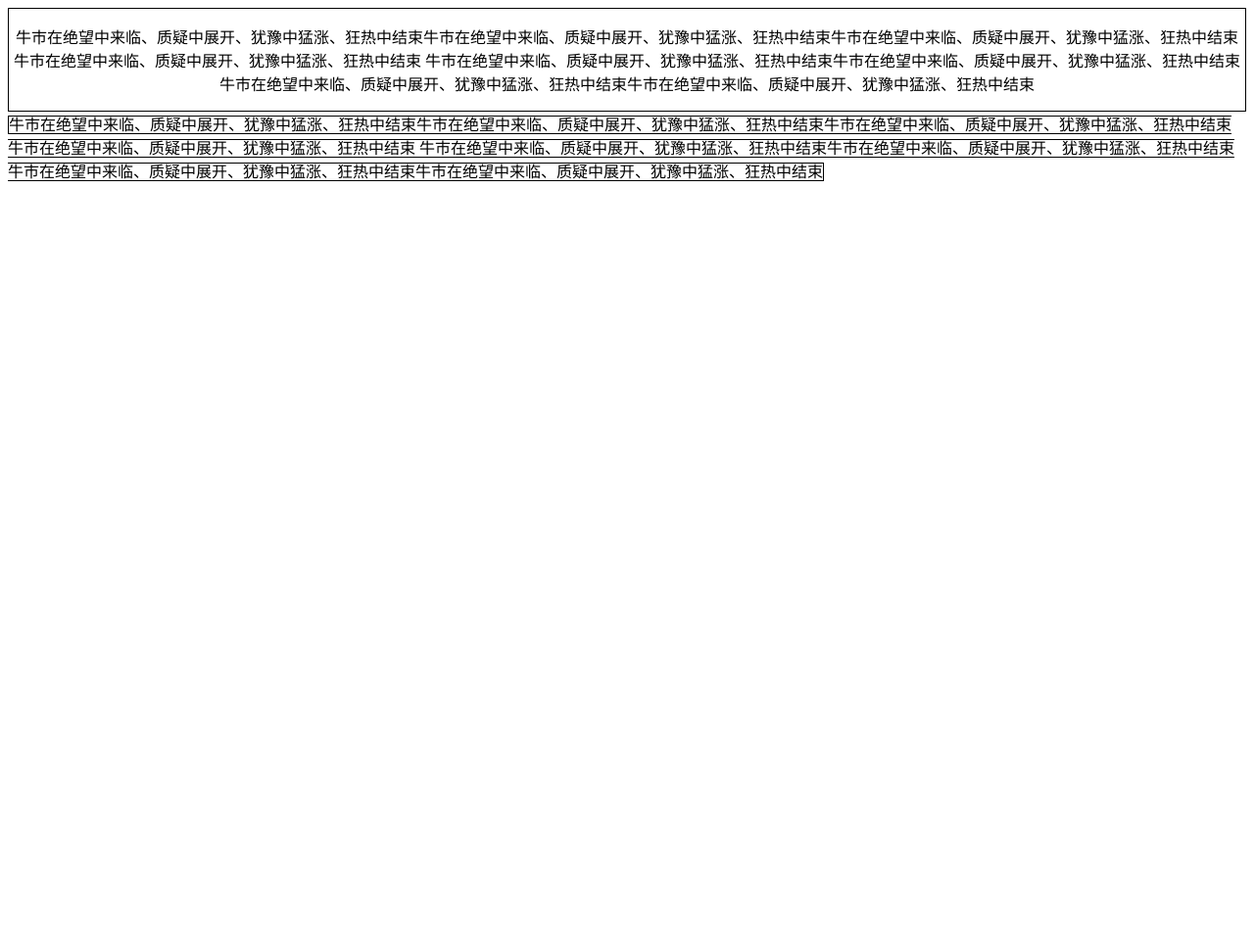
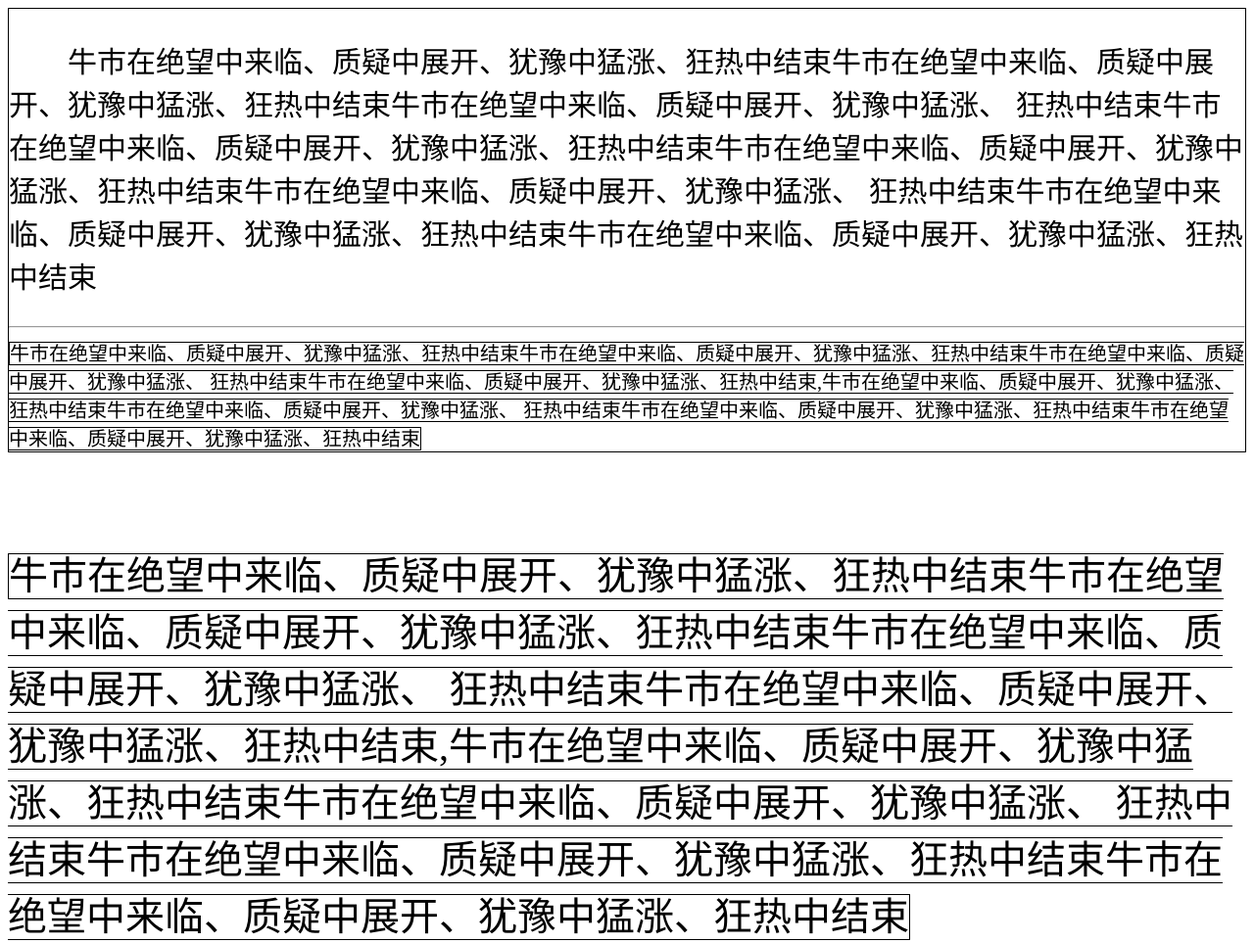
Before and after one commit to qinpmc/css_note, a plain HTML site: page 4-2文本字体显示/text-align.html in a window 1280 px wide. Shown: the whole page at 98% size. Before the commit the page ends 800 px from the top, so only its background shows below. Drawn offline with Linux system fonts and the light colour scheme.

Commit message:
add text

```diff
--- a/4-2文本字体显示/text-align.html
+++ b/4-2文本字体显示/text-align.html
@@ -4,22 +4,44 @@
     <meta charset="UTF-8">
     <title>Title</title>
     <style type="text/css">
+        body{
+            font-size:40px;
+        }
         div{
-            text-align: center;
+            font-size:20px;
+           /* text-align: center;*/
+            text-indent: 2em;
             border: 1px solid black;
         }
         span{
-            text-align: left;
+            text-align: center;
+            text-indent: 2em;
             border: 1px solid black;;./
+        }
+        p{
+            font-size:30px;
+            text-indent: 2em;
+
         }
     </style>
 </head>
 <body>
 <div class="box">
-    <p>牛市在绝望中来临、质疑中展开、犹豫中猛涨、狂热中结束牛市在绝望中来临、质疑中展开、犹豫中猛涨、狂热中结束牛市在绝望中来临、质疑中展开、犹豫中猛涨、狂热中结束牛市在绝望中来临、质疑中展开、犹豫中猛涨、狂热中结束
-        牛市在绝望中来临、质疑中展开、犹豫中猛涨、狂热中结束牛市在绝望中来临、质疑中展开、犹豫中猛涨、狂热中结束牛市在绝望中来临、质疑中展开、犹豫中猛涨、狂热中结束牛市在绝望中来临、质疑中展开、犹豫中猛涨、狂热中结束</p>
+    <!--text-align: center; 和 text-indent: 1em;均在p标签生效（p为块级元素）-->
+    <p>牛市在绝望中来临、质疑中展开、犹豫中猛涨、狂热中结束牛市在绝望中来临、质疑中展开、犹豫中猛涨、狂热中结束牛市在绝望中来临、质疑中展开、犹豫中猛涨、
+        狂热中结束牛市在绝望中来临、质疑中展开、犹豫中猛涨、狂热中结束牛市在绝望中来临、质疑中展开、犹豫中猛涨、狂热中结束牛市在绝望中来临、质疑中展开、犹豫中猛涨、
+        狂热中结束牛市在绝望中来临、质疑中展开、犹豫中猛涨、狂热中结束牛市在绝望中来临、质疑中展开、犹豫中猛涨、狂热中结束</p>
+    <hr>
+    <!--text-align: center 生效（span包裹在div中）;   text-indent: 1em不生效-->
+    <span>牛市在绝望中来临、质疑中展开、犹豫中猛涨、狂热中结束牛市在绝望中来临、质疑中展开、犹豫中猛涨、狂热中结束牛市在绝望中来临、质疑中展开、犹豫中猛涨、
+    狂热中结束牛市在绝望中来临、质疑中展开、犹豫中猛涨、狂热中结束,牛市在绝望中来临、质疑中展开、犹豫中猛涨、狂热中结束牛市在绝望中来临、质疑中展开、犹豫中猛涨、
+    狂热中结束牛市在绝望中来临、质疑中展开、犹豫中猛涨、狂热中结束牛市在绝望中来临、质疑中展开、犹豫中猛涨、狂热中结束</span>
 </div>
-<span>牛市在绝望中来临、质疑中展开、犹豫中猛涨、狂热中结束牛市在绝望中来临、质疑中展开、犹豫中猛涨、狂热中结束牛市在绝望中来临、质疑中展开、犹豫中猛涨、狂热中结束牛市在绝望中来临、质疑中展开、犹豫中猛涨、狂热中结束
-牛市在绝望中来临、质疑中展开、犹豫中猛涨、狂热中结束牛市在绝望中来临、质疑中展开、犹豫中猛涨、狂热中结束牛市在绝望中来临、质疑中展开、犹豫中猛涨、狂热中结束牛市在绝望中来临、质疑中展开、犹豫中猛涨、狂热中结束</span>
+<br>
+<br>
+<!--text-align: center 不生效;   text-indent: 1em不生效-->
+<span>牛市在绝望中来临、质疑中展开、犹豫中猛涨、狂热中结束牛市在绝望中来临、质疑中展开、犹豫中猛涨、狂热中结束牛市在绝望中来临、质疑中展开、犹豫中猛涨、
+    狂热中结束牛市在绝望中来临、质疑中展开、犹豫中猛涨、狂热中结束,牛市在绝望中来临、质疑中展开、犹豫中猛涨、狂热中结束牛市在绝望中来临、质疑中展开、犹豫中猛涨、
+    狂热中结束牛市在绝望中来临、质疑中展开、犹豫中猛涨、狂热中结束牛市在绝望中来临、质疑中展开、犹豫中猛涨、狂热中结束</span>
 </body>
 </h   tml>
```
Also changed, not shown: 4-2文本字体显示/test.html (added, +19 -0 lines), 3 other files.
